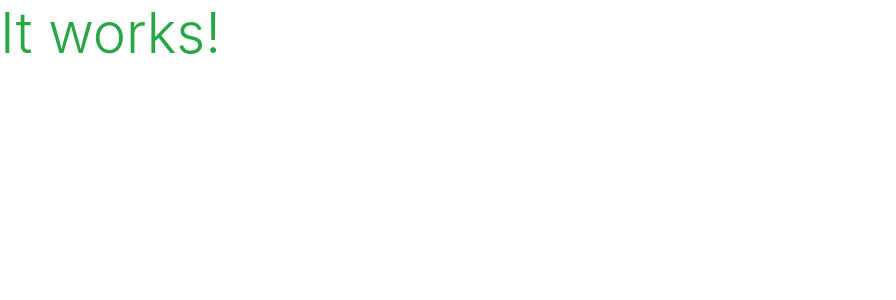
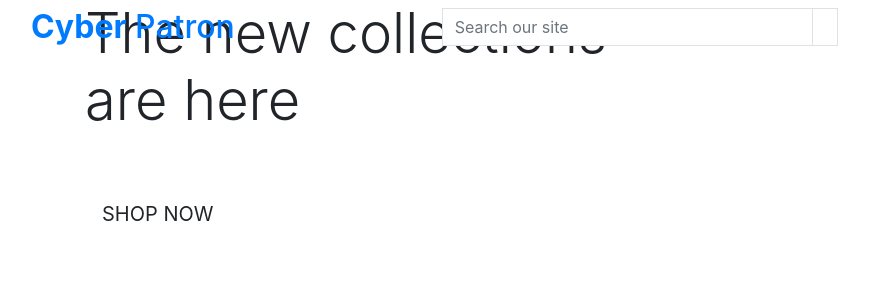
Before and after one commit to Bruce0C/Cyber-Patron, a Django app: page / in a window 1280 px wide. Shown: the top 300 px of the page, without its empty margins (0-896 px from the left). Run offline with Django 3.2, Linux system fonts and the light colour scheme; some libraries are stand-ins or nearby versions.

Commit message:
Added home page content

```diff
--- a/home/templates/home/index.html
+++ b/home/templates/home/index.html
@@ -2,6 +2,27 @@
 
 {% load static %}
 
+{% block page_header %}
+    <div class="container header-container">
+        <div class="row">
+            <div class="col"></div>
+        </div>
+    </div>
+{% endblock %}
+
 {% block content %}
-    <h1 class="display-4 text-success">It works! </h1>
+    <div class="container h-100">
+        <div class="row h-100">
+            <div class="col-7 col-md-6 my-auto">
+                <h1 class="display-4 logo-font text-black">
+                    The new collections are here
+                </h1>
+                <div class="my-5">
+                    <h4>
+                        <a href="" class="shop-now-button btn btn-lg rounded-0 text-uppercase py-3">Shop Now</a>
+                    </h4>
+                </div>
+            </div>
+        </div>
+    </div>
 {% endblock %}
--- a/templates/base.html
+++ b/templates/base.html
@@ -32,7 +32,36 @@
     <title>Cyber Patron {% block extra_title %}{% endblock %}</title>
   </head>
   <body>
-    <header class="container-fluid fixed-top"></header>
+    <header class="container-fluid fixed-top">
+      <div class="row">
+        <div class="col-12 col-lg-4 my-auto py-1 py-lg-0 text-center text-lg-left">
+          <a href="{% url 'home' %}" class="nav-link main-logo-link">
+            <h2 class="logo-font text-black my-0"><strong>Cyber</strong> Patron</h2>
+          </a>
+        </div>
+        <div class="col-12 col-lg-4 my-auto py-1 py-lg-0">
+          <form method="GET" action="">
+            <div class="input-group w-100">
+              <input class="form-control border border-black rounded-0" type="text" name="q"
+                placeholder="Search our site">
+              <div class="input-group-append">
+                <button class="form-control btn btn-black border border-black rounded-0" type="submit">
+                  <span class="icon">
+                    <i class="fas fa-search"></i>
+                  </span>
+                </button>
+              </div>
+            </div>
+          </form>
+        </div>
+        <div class="col-12 col-lg-4 my-auto py-1 py-lg-0">
+          <ul class="list-inline list-unstyled text-center text-lg-right my-0">
+            <li class="list-inline-item dropdown"></li>
+            <li class="list-inline-item"></li>
+          </ul>
+        </div>
+      </div>
+    </header>
 
     {% if messages %}
     <div class="message-container"></div>
```
